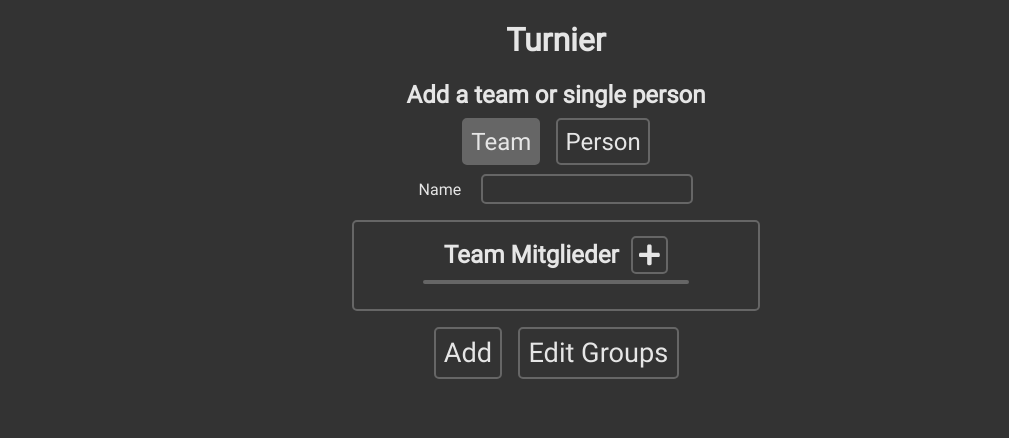
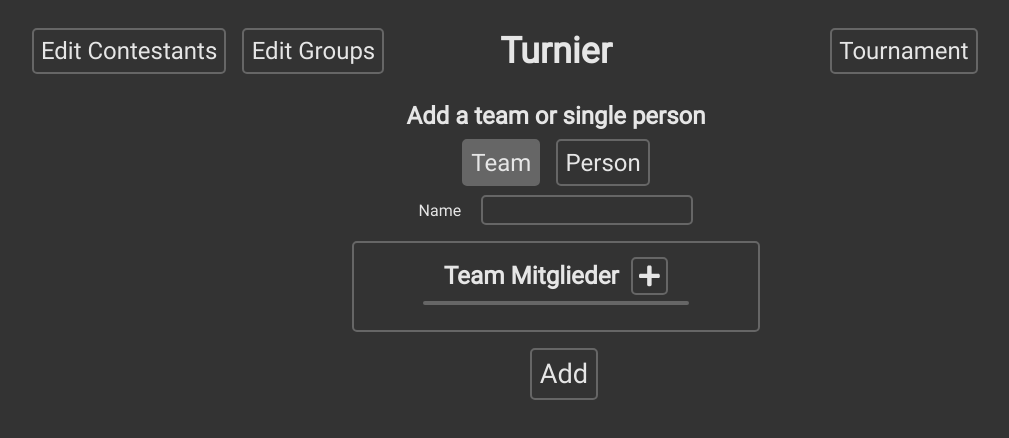
Before and after one commit to pedeEli/Tournament, a Svelte app: page / in a window 1280 px wide. Both pictures are taken after a click on the button "New". Shown: the top 438 px of the page, without its empty margins (84-1093 px from the left). Built offline with nearby package versions, Linux system fonts and the light colour scheme.

Commit message:
Add a proper navigation system

```diff
--- a/src/App.svelte
+++ b/src/App.svelte
@@ -5,6 +5,7 @@
     import {setContext} from 'svelte'
     import EditContestants from './pages/EditContestants.svelte'
     import EditGroups from './pages/EditGroups.svelte'
+    import type {Tournament} from './lib/Types'
 
     const tournament = loadTournament()
     setContext('tournament', tournament)
@@ -16,15 +17,28 @@
     const settingsStore = toStore(tournament.settings)
 
     $: state = $settingsStore.state
+
+    const setPage = (state: Tournament['settings']['state']) => () => {
+        settings.state = state
+    }
 </script>
 
 {#if state === 'mainMenu'}
     <MainMenu/>
 {:else}
     <main>
-        <h1>
-            <EditableText load={() => $settingsStore.name} save={value => settings.name = value}/>
-        </h1>
+        <nav>
+            <div class="buttons">
+                <button on:click={setPage('editingContestants')}>Edit Contestants</button>
+                <button on:click={setPage('editingGroups')}>Edit Groups</button>
+            </div>
+            <h1>
+                <EditableText load={() => $settingsStore.name} save={value => settings.name = value}/>
+            </h1>
+            <div class="buttons">
+                <button on:click={setPage('running')}>Tournament</button>
+            </div>
+        </nav>
         {#if state === 'editingContestants'}
             <EditContestants/>
         {:else if state === 'editingGroups'}
@@ -34,14 +48,27 @@
 {/if}
 
 <style>
-    h1 {
-        display: flex;
-        justify-content: center;
-    }
     main {
         display: flex;
         flex-direction: column;
         align-items: center;
         height: 100%;
     }
+    nav {
+        display: flex;
+        justify-content: center;
+        align-items: center;
+        width: 100%;
+        font-size: 1.5rem;
+    }
+    .buttons {
+        width: 100px;
+        flex: 1;
+        display: flex;
+        margin: 1rem;
+        justify-content: center;
+    }
+    button + button {
+        margin-left: 1rem;
+    }
 </style>
--- a/src/pages/EditContestants.svelte
+++ b/src/pages/EditContestants.svelte
@@ -122,7 +122,6 @@
     {/if}
     <section class="action-buttons">
         <button class="action-button" on:click={addContestant}>Add</button>
-        <button class="action-button" on:click={() => tournament.settings.state = 'editingGroups'}>Edit Groups</button>
     </section>
 
     <div class="contestants">
--- a/src/pages/EditGroups.svelte
+++ b/src/pages/EditGroups.svelte
@@ -101,9 +101,7 @@
         {/if}
     </section>
     <section class="buttons">
-        <button on:click={() => tournament.settings.state = 'editingContestants'}>Edit teams</button>
         <button on:click={assignRandom}>Randomize</button>
-        <button on:click={() => {}}>Start tournament</button>
     </section>
     <section class="selection">
         <div class="contestants card">
```
